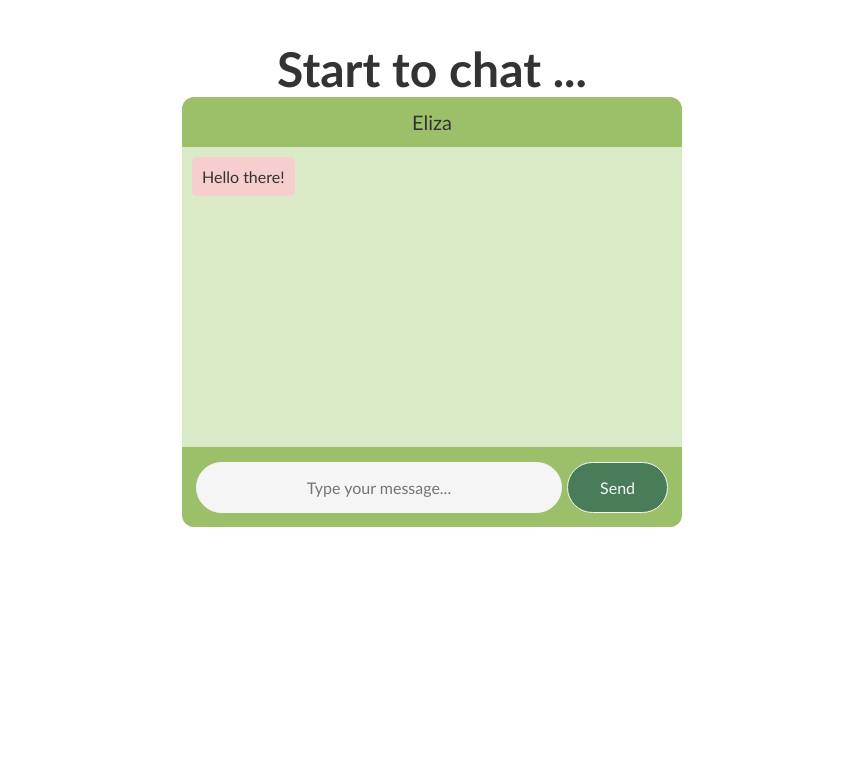
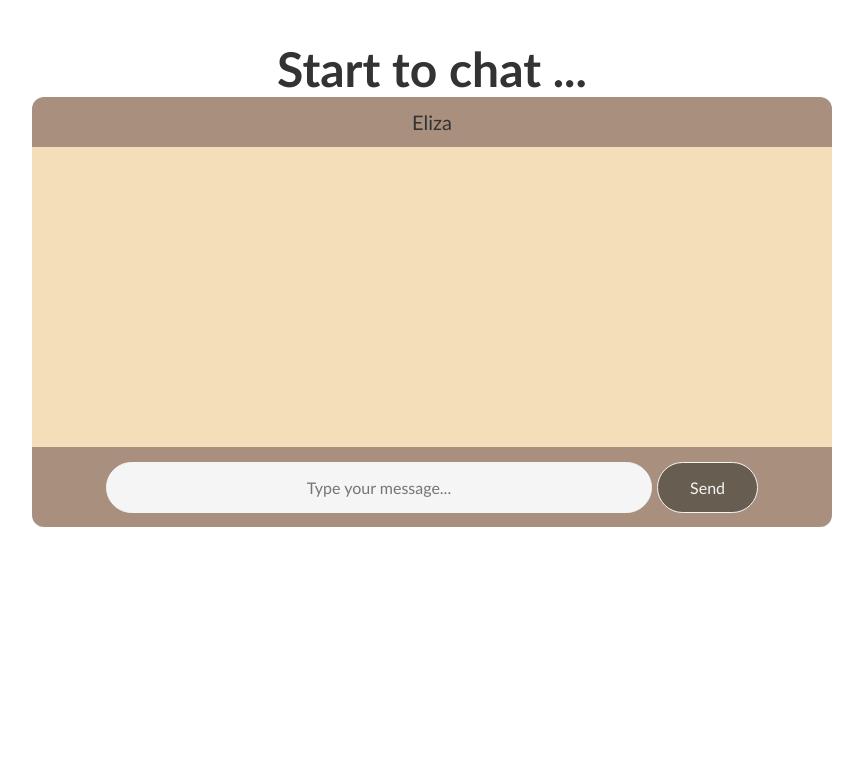
Before and after one commit to HUIXIN-TW/BrewChatApp, a Flask app: page / in a window 1280 px wide. Shown: the part 247-1014 px from the top of the page, without its empty margins (208-1071 px from the left). Run offline with Flask 3, Linux system fonts and the light colour scheme; the visitor is signed in with stand-in values (Sample User, id 1); parts of the project's set-up code (start-up, migrations or seed data) failed here and were passed over.

Commit message:
chat page - chat window style

```diff
--- a/app/static/css/style_chat.css
+++ b/app/static/css/style_chat.css
@@ -13,11 +13,11 @@
 }
 
 .chat-header {
-    width: 500px;
+    width: 800px;
     height: 50px;
     border-radius: 12px 12px 0px 0px;
     margin: auto;
-    background-color: #9cc069;
+    background-color: #A9907E;
     text-align: center;
     font-size: 20px;
     display: flex;
@@ -26,9 +26,9 @@
 }
 
 .chat-window {
-    width: 500px;
+    width: 800px;
     height: 300px;
-    background-color: #dbeac6;
+    background-color: #F3DEBA;
     color: #333;
     margin: auto;
     overflow-y: scroll;
@@ -42,7 +42,7 @@
 }
 
 .left {
-    background-color:  #F6CECE;
+    background-color:  #ABC4AA;
     float: left;
     display: block;
     clear: both;
@@ -55,11 +55,11 @@
 }
 
 .chat-button-container{
-    width: 500px;
+    width: 800px;
     height: 80px;
     border-radius:  0px 0px 12px 12px;
     margin: auto;
-    background-color: #9cc069;
+    background-color: #A9907E;
     text-align: center;
     font-size: 20px;
 }
@@ -78,7 +78,7 @@
 }
 
 .chat-button {
-    background-color: #497d59;
+    background-color: #675D50;
     border: 1px solid whitesmoke;
     color: whitesmoke;
     padding: 15px 32px;
--- a/app/static/js/chatbot.js
+++ b/app/static/js/chatbot.js
@@ -34,7 +34,9 @@ chatForm.addEventListener('submit', (event) => {
 
 function addMessageToLog(sender, message) {
     const messageElement = document.createElement('div');
+    messageElement.className = 'message ' + (sender === 'Chatbot' ? 'left' : 'right');
     messageElement.innerHTML = '<strong>' + sender + ':</strong> ' + message;
-    chatLog.appendChild(messageElement);
-    chatLog.scrollTop = chatLog.scrollHeight;
+    const chatWindow = document.getElementById('chat-window');
+    chatWindow.appendChild(messageElement);
+    chatWindow.scrollTop = chatWindow.scrollHeight;
 }
--- a/app/templates/index.html
+++ b/app/templates/index.html
@@ -12,7 +12,6 @@
 </div>
 
 <div class="chat-window" id="chat-window">
-    <div class="message left">Hello there!</div>
 </div>
 <div class="chat-button-container">
     <div id="chat-log"></div>
```
